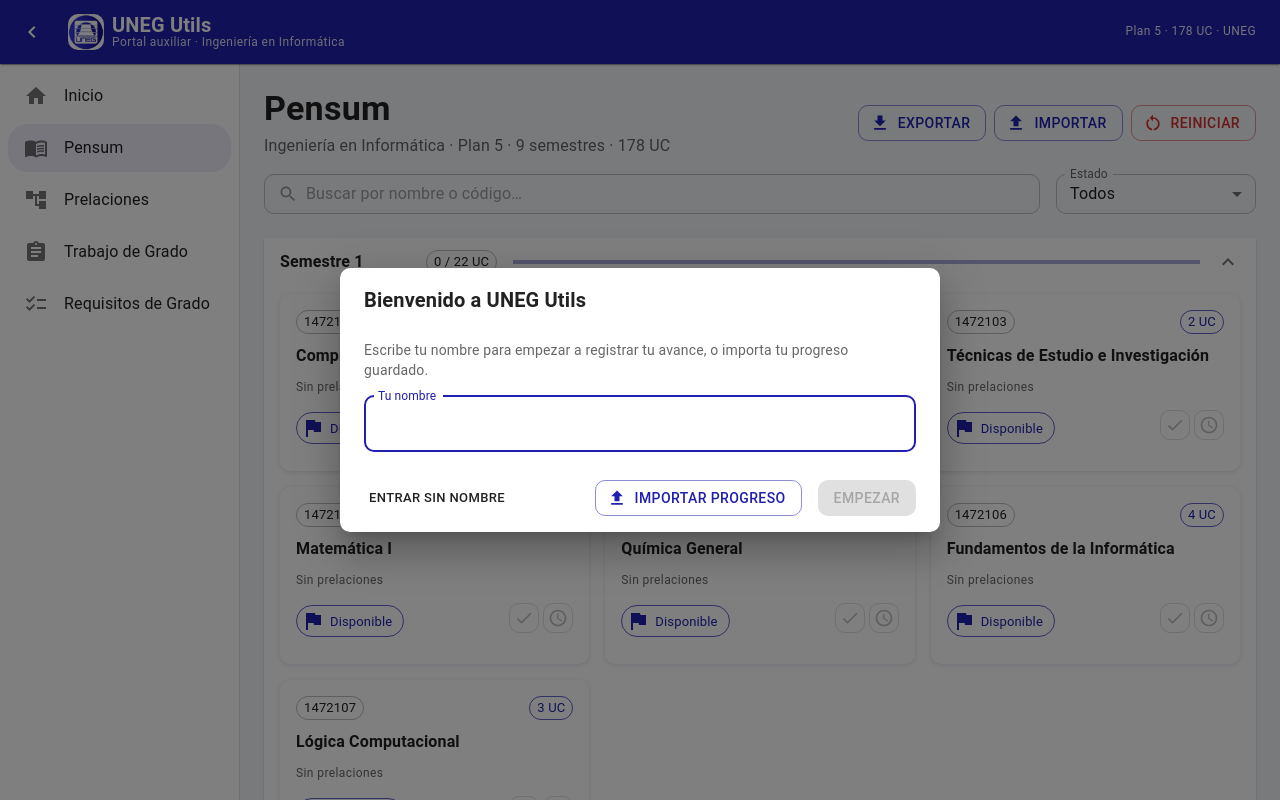
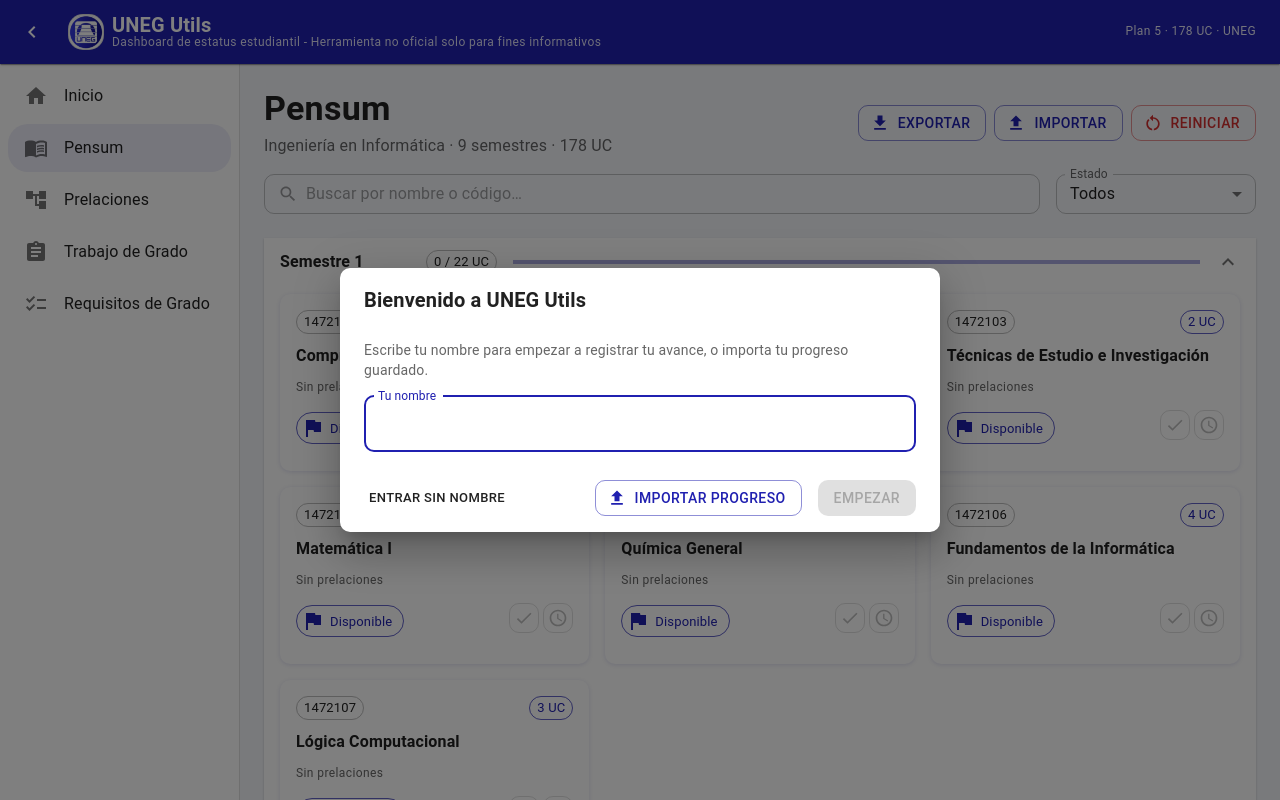
Before and after one commit to danedsant/Uneg-utils, a React (Vite) app: page /pensum in a window 1280 px wide. Shown: the top 800 px of the page. Built offline with nearby package versions, Linux system fonts and the light colour scheme.

Commit message:
Descripciones ajustadas

```diff
--- a/index.html
+++ b/index.html
@@ -2,7 +2,9 @@
 <html lang="es">
   <head>
     <meta charset="UTF-8" />
-    <link rel="icon" type="image/png" href="/logo-uneg.png" />
+    <link rel="icon" type="image/png" href="/favicon-64x64.png" />
+    <link rel="apple-touch-icon" href="/apple-touch-icon.png" />
+    <meta name="theme-color" content="#2020B0" />
     <meta name="viewport" content="width=device-width, initial-scale=1.0" />
     <meta name="description" content="Portal auxiliar para estudiantes de la UNEG: estatus académico, pensum, prelaciones y procesos." />
     <title>UNEG Utils · Estatus Estudiantil</title>
--- a/src/components/Layout.tsx
+++ b/src/components/Layout.tsx
@@ -22,6 +22,7 @@ import ChecklistIcon from '@mui/icons-material/Checklist'
 import MenuIcon from '@mui/icons-material/Menu'
 import ChevronLeftIcon from '@mui/icons-material/ChevronLeft'
 import ChevronRightIcon from '@mui/icons-material/ChevronRight'
+import Logo from './Logo'
 
 const DRAWER_W = 240
 const DRAWER_W_MINI = 76
@@ -65,12 +66,7 @@ export default function Layout() {
           px: mini ? 0 : 2,
         }}
       >
-        <Box
-          component="img"
-          src="/logo-uneg.png"
-          alt="Logo UNEG"
-          sx={{ height: 40, width: 40 }}
-        />
+        <Logo size={40} link />
         {!mini && (
           <Box>
             <Typography variant="h6" sx={{ lineHeight: 1.1 }}>
@@ -138,12 +134,7 @@ export default function Layout() {
           >
             <MenuIcon />
           </IconButton>
-          <Box
-            component="img"
-            src="/logo-uneg.png"
-            alt="Logo UNEG"
-            sx={{ height: 36, width: 36, bgcolor: 'white', borderRadius: 1 }}
-          />
+          <Logo size={36} />
           <Box sx={{ flexGrow: 1 }}>
             <Typography variant="h6" sx={{ lineHeight: 1.1, fontSize: { xs: '1rem', sm: '1.25rem' } }}>
               UNEG Utils
@@ -152,7 +143,7 @@ export default function Layout() {
               variant="caption"
               sx={{ display: { xs: 'none', sm: 'block' }, lineHeight: 1.1, opacity: 0.85 }}
             >
-              Portal auxiliar · Ingeniería en Informática
+              Dashboard de estatus estudiantil - Herramienta no oficial solo para fines informativos
             </Typography>
           </Box>
           <Tooltip title="Datos transcritos del Plan de Estudios (Plan 5, 20/06/2018) y del flujo de la CTG">
--- /dev/null
+++ b/src/components/Logo.tsx
@@ -0,0 +1,38 @@
+import { NavLink } from 'react-router-dom'
+import { Box } from '@mui/material'
+
+interface Props {
+  size?: number
+  link?: boolean
+}
+
+export default function Logo({ size = 40, link = false }: Props) {
+  const img = (
+    <Box
+      component="img"
+      src="/logo-uneg.png"
+      alt="UNEG Utils"
+      draggable={false}
+      className="uneg-logo-img"
+      sx={{
+        display: 'block',
+        width: size,
+        height: size,
+        bgcolor: 'white',
+        borderRadius: 1.5,
+        border: '1px solid',
+        borderColor: 'divider',
+        userSelect: 'none',
+        transition: 'box-shadow 0.2s ease',
+      }}
+    />
+  )
+
+  if (!link) return img
+
+  return (
+    <NavLink to="/" aria-label="Ir al inicio" style={{ textDecoration: 'none', lineHeight: 0 }}>
+      <Box sx={{ '&:hover .uneg-logo-img': { boxShadow: 2 } }}>{img}</Box>
+    </NavLink>
+  )
+}
--- a/src/pages/PensumPage.tsx
+++ b/src/pages/PensumPage.tsx
@@ -139,7 +139,7 @@ export default function PensumPage() {
             Pensum
           </Typography>
           <Typography color="text.secondary">
-            Ingeniería en Informática · Plan 5 · 9 semestres · 178 UC
+            Ingeniería en Informática · 9 semestres · 178 UC
           </Typography>
         </Box>
         <Stack direction="row" spacing={1} flexWrap="wrap" useFlexGap>
```
Also changed, not shown: public/apple-touch-icon.png (added), public/favicon-64x64.png (added).
